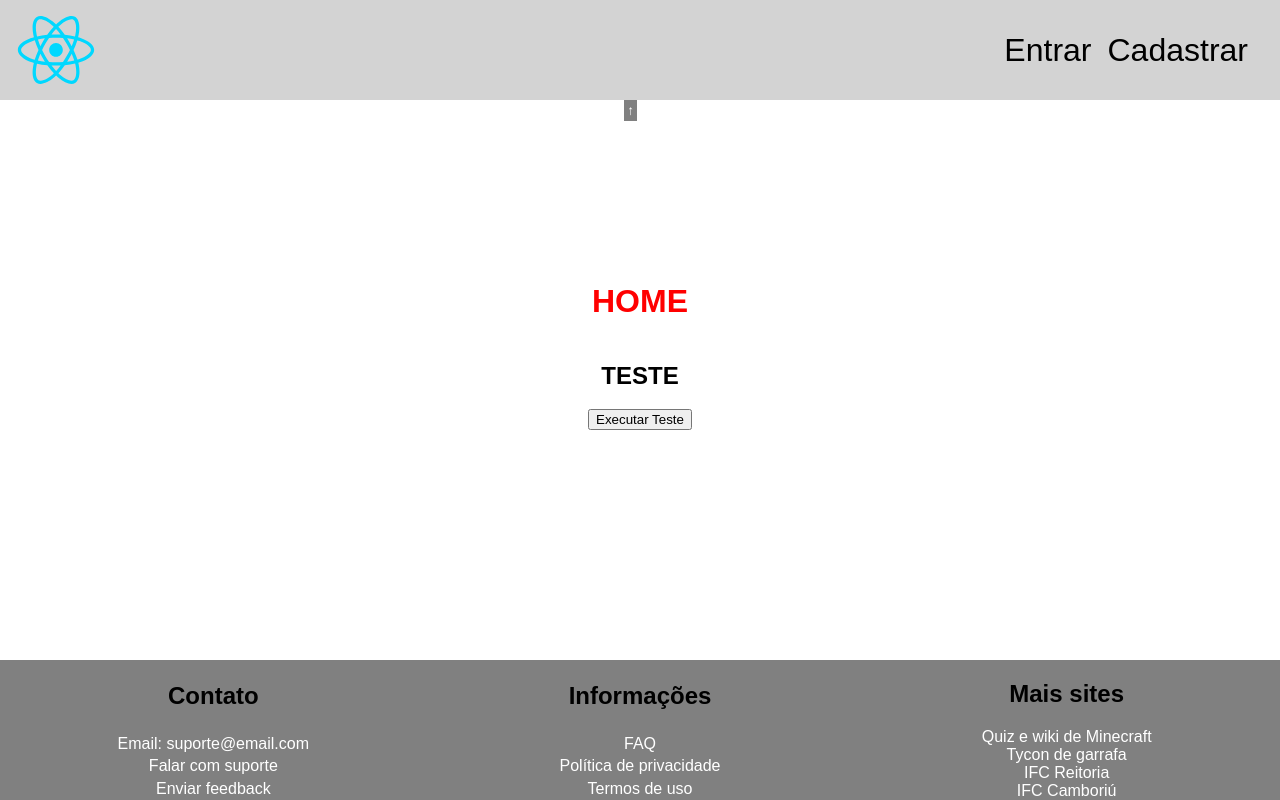
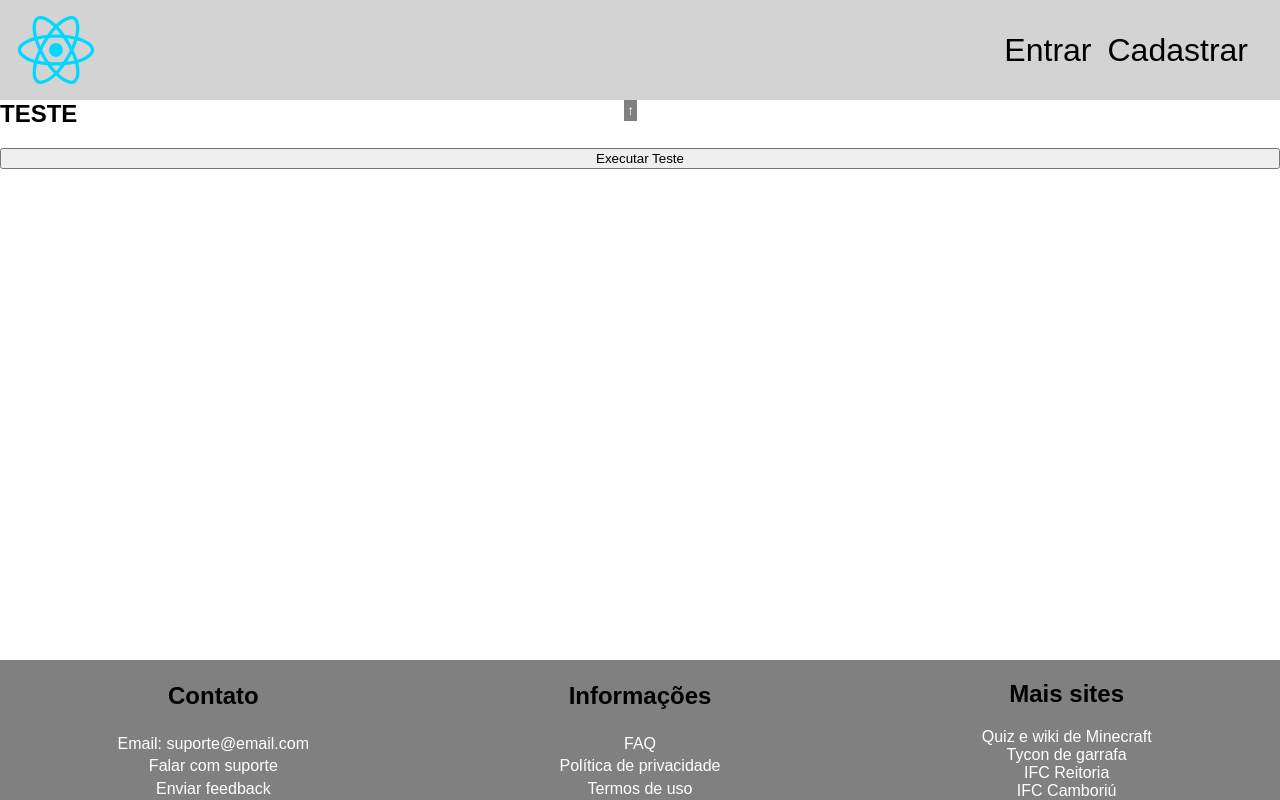
Before and after one commit to Leonardo9119aH4/PPO-Cursos-CMS, a React (Vite) app in the folder client/: page / in a window 1280 px wide. Built offline with nearby package versions, Linux system fonts and the light colour scheme; no server answers.

Commit message:
correção da bizarrice

```diff
--- a/client/src/global.scss
+++ b/client/src/global.scss
@@ -1,4 +1,4 @@
-html, body, #root{
+html, body, #root, #root>div{
     padding: 0;
     margin: 0;
     box-sizing: border-box;
--- a/client/src/pages/home/home.scss
+++ b/client/src/pages/home/home.scss
@@ -1,9 +1,11 @@
 @use "../../global.scss";
 $color: red;
-main{
+#home{
+    main{
     display: flex;
     flex-direction: column;
     & h1{
         color: $color;
     }
 }
+}
--- a/client/src/pages/home/home.tsx
+++ b/client/src/pages/home/home.tsx
@@ -15,7 +15,7 @@ function Home() {
     };
 
     return (
-        <>
+        <div id="home">
             <Nav />
             <main>
                 <h1>HOME</h1>
@@ -25,7 +25,7 @@ function Home() {
                 <button onClick={teste}>Executar Teste</button>
             </main>
             <Footer />
-        </>
+        </div>
     );
 }
 
--- a/client/src/pages/profile/profile.scss
+++ b/client/src/pages/profile/profile.scss
@@ -0,0 +1,3 @@
+#profile{
+
+}
--- a/client/src/pages/profile/profile.tsx
+++ b/client/src/pages/profile/profile.tsx
@@ -14,7 +14,7 @@ function Profile(){
         updateProfile();
     })
     return (
-        <>
+        <div id="profile">
             <Nav />
             <menu>
 
@@ -36,7 +36,7 @@ function Profile(){
 
             </main>
             <Footer />
-        </>
+        </div>
     );
 }
 
--- a/client/src/pages/signin/signin.scss
+++ b/client/src/pages/signin/signin.scss
@@ -1,5 +1,6 @@
 @use "../../global.scss";
-main{
+#signin{
+    main{
     margin-top: 2rem;
     display: flex;
     flex-direction: column;
@@ -12,5 +13,6 @@ main{
         border-radius: 2rem;
         display: flex;
         flex-direction: column;
+        }
     }
 }
--- a/client/src/pages/signin/signin.tsx
+++ b/client/src/pages/signin/signin.tsx
@@ -23,7 +23,7 @@ function SignIn(){
         }
     }
     return (
-        <>
+        <div id="signin">
             <Nav />
             <main>
                 <form onSubmit={sendSignUp}>
@@ -42,7 +42,7 @@ function SignIn(){
                 </form>
             </main>
             <Footer />
-        </>
+        </div>
     )
 }
 
--- a/client/src/pages/signup/signup.scss
+++ b/client/src/pages/signup/signup.scss
@@ -1,5 +1,6 @@
 @use "../../global.scss";
-main{
+#signup{
+    main{
     margin-top: 2rem;
     display: flex;
     flex-direction: column;
@@ -12,5 +13,6 @@ main{
         border-radius: 2rem;
         display: flex;
         flex-direction: column;
+        }
     }
 }
--- a/client/src/pages/signup/signup.tsx
+++ b/client/src/pages/signup/signup.tsx
@@ -21,7 +21,7 @@ function SignUp(){
 
     }
     return (
-        <>
+        <div id="signup">
             <Nav />
             <main>
                 <form onSubmit={sendSignUp}>
@@ -52,7 +52,7 @@ function SignUp(){
                 </form>
             </main>
             <Footer />
-        </>
+        </div>
     )
 }
 
```
Also changed, not shown: 2 other files (tests, documents, lock files or other folders).
